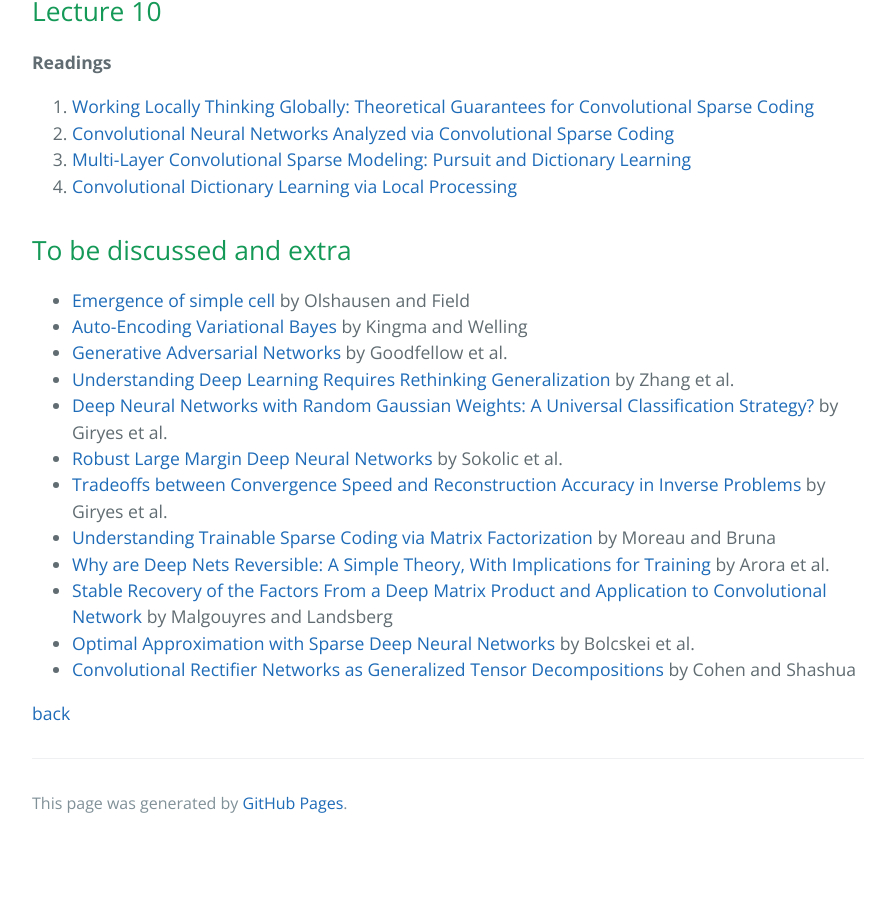
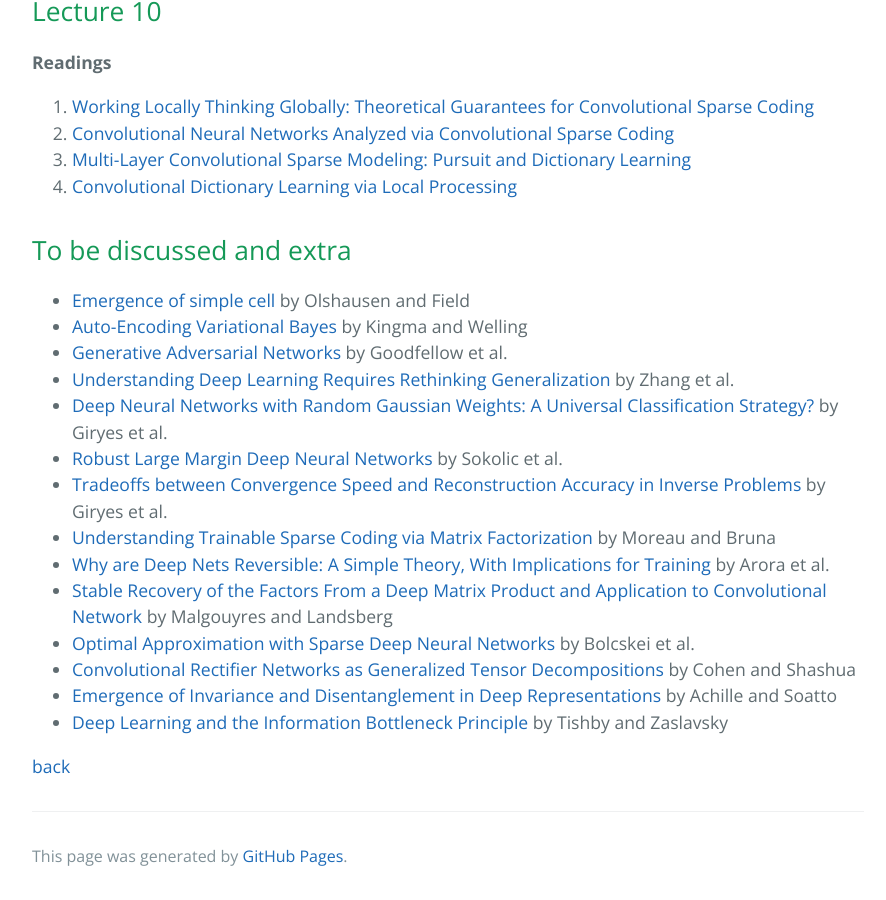
Before and after one commit to stats385/stats385.github.io, a Jekyll site: the page built from readings.md, in a window 1280 px wide and 900 px high, scrolled down 2879 px. Shown: the whole window, without its empty margins (192-1078 px from the left). Built offline with Jekyll 4.4.1, drawn with Linux system fonts in a browser that asks for light colours; the repository's description, which GitHub fills in, is left out; our own code applies the rules of GitHub Pages for plain Markdown files; before the commit the page ends 3726 px from its top, so only the background shows below that.

Commit message:
readings list

```diff
--- a/readings.md
+++ b/readings.md
@@ -217,5 +217,7 @@ layout: default
 - [Stable Recovery of the Factors From a Deep Matrix Product and Application to Convolutional Network](https://arxiv.org/abs/1703.08044) by Malgouyres and Landsberg
 - [Optimal Approximation with Sparse Deep Neural Networks](https://www.nari.ee.ethz.ch/commth//pubs/files/deep-approx-17.pdf) by Bolcskei et al.
 - [Convolutional Rectifier Networks as Generalized Tensor Decompositions](https://arxiv.org/abs/1603.00162) by Cohen and Shashua
+- [Emergence of Invariance and Disentanglement in Deep Representations](https://arxiv.org/pdf/1706.01350.pdf) by Achille and Soatto
+- [Deep Learning and the Information Bottleneck Principle](https://arxiv.org/pdf/1503.02406.pdf) by Tishby and Zaslavsky
 
 [back](./)
```
Also changed, not shown: 1 other file.
